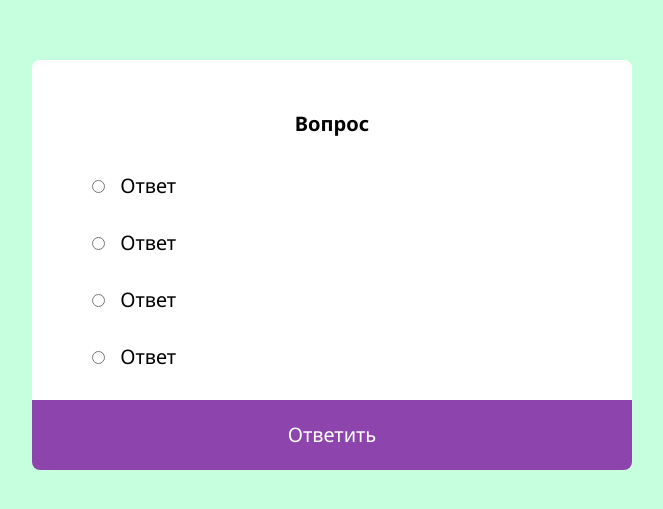
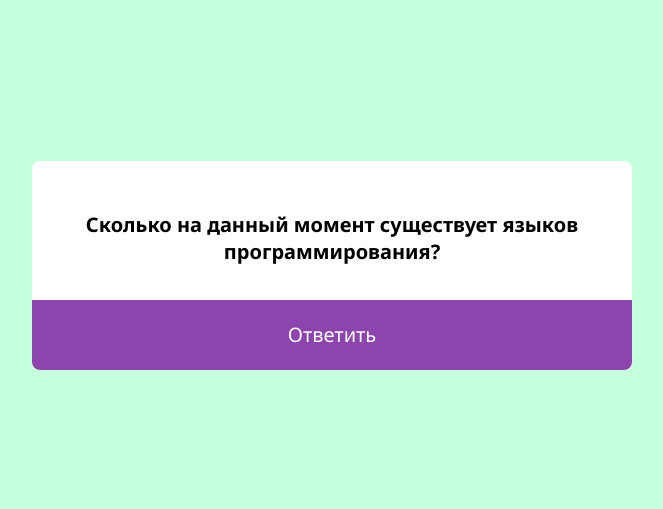
Before and after one commit to imbalaancing/Quiz, a website: page src/index.html in a window 1280 px wide. Shown: the part 135-644 px from the top of the page, without its empty margins (308-971 px from the left). Drawn offline with Linux system fonts and the light colour scheme; files that its build step writes are made by us from their sources.

Commit message:
Added quiz cleanup function

```diff
--- a/gulpfile.js
+++ b/gulpfile.js
@@ -83,6 +83,7 @@ function observer() {
   gulp.watch(paths.html.src, copyHtml);
   gulp.watch(paths.html.dest).on('change', browserSync.reload);
   gulp.watch(paths.scripts.src, scripts);
+  gulp.watch(paths.scripts.dest).on('change', browserSync.reload);
 }
 
 /**
--- a/src/index.html
+++ b/src/index.html
@@ -42,6 +42,6 @@
 
       <button class="quiz-submit submit" id="submit">Ответить</button>
     </div>
-    <script defer src="./scripts/main.js"></script>
+    <script src="./js/main.js"></script>
   </body>
 </html>
--- a/src/scripts/main.js
+++ b/src/scripts/main.js
@@ -1,3 +1,7 @@
+const questionContainer = document.querySelector('.quiz__question');
+const answersContainer = document.querySelector('.quiz__list');
+const submitButton = document.querySelector('#submit');
+
 const questions = [
   {
     question: 'Сколько на данный момент существует языков программирования?',
@@ -66,3 +70,16 @@ const questions = [
 
 let questionIndex = 0;
 let score = 0;
+
+function cleanQuiz() {
+  questionContainer.innerHTML = '';
+  answersContainer.innerHTML = '';
+}
+
+cleanQuiz();
+
+function showQuestion() {
+  questionContainer.innerHTML = questions[questionIndex]['question'];
+}
+
+showQuestion();
```
